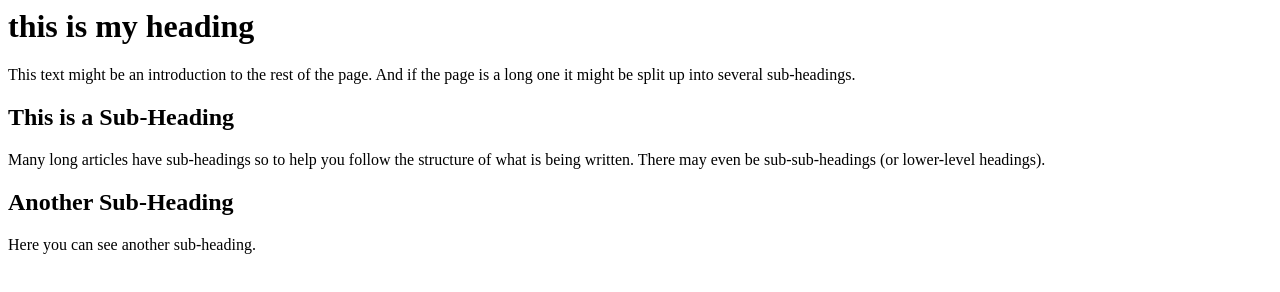
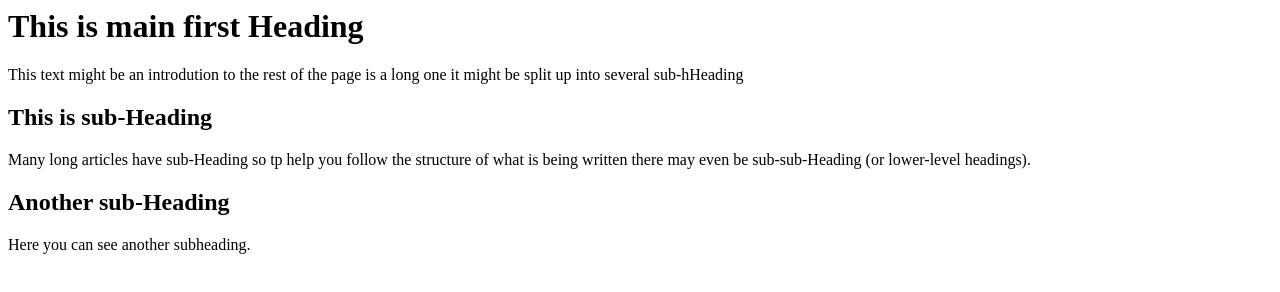
Before and after one commit to sabiramjad1/sabir-b9-web-dev, a plain HTML site: page index.html in a window 1280 px wide. Drawn offline with Linux system fonts and the light colour scheme.

Commit message:
just a Heading

```diff
--- a/index.html
+++ b/index.html
@@ -1,15 +1,17 @@
 <html>
+
 <body>
- <h1>this is my heading</h1>
- <p>This text might be an introduction to the rest of
- the page. And if the page is a long one it might
- be split up into several sub-headings.<p>
- <h2>This is a Sub-Heading</h2>
- <p>Many long articles have sub-headings so to help
- you follow the structure of what is being written.
- There may even be sub-sub-headings (or lower-level
- headings).</p>
- <h2>Another Sub-Heading</h2>
- <p>Here you can see another sub-heading.</p>
+    <h1>This is main first Heading</h1>
+    <p>This text might be an introdution to
+        the rest of the page is a long one it might
+        be split up into several sub-hHeading
+    <p>
+    <h2>This is sub-Heading</h2>
+    <p>Many long articles have sub-Heading so tp help
+        you follow the structure of what is being written
+        there may even be sub-sub-Heading (or lower-level headings).
+    </p>
+    <h2>Another sub-Heading</h2>
+    <p>Here you can see another subheading.</p>
 </body>
 </html>
```
